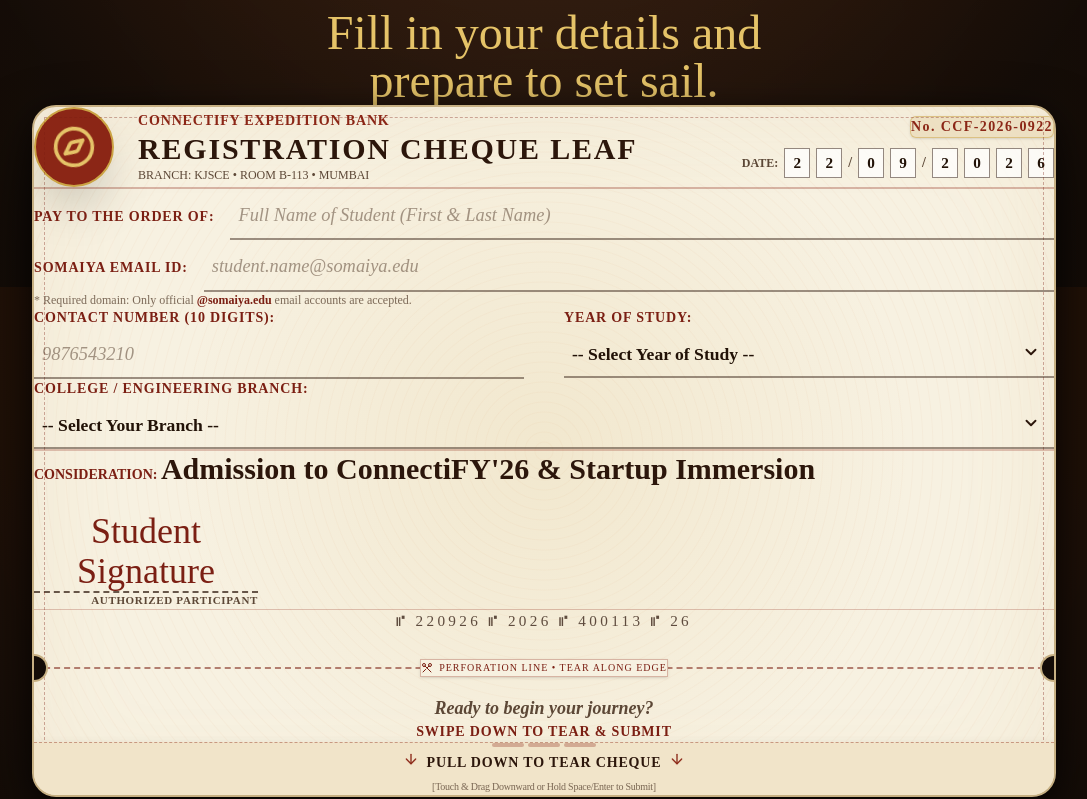
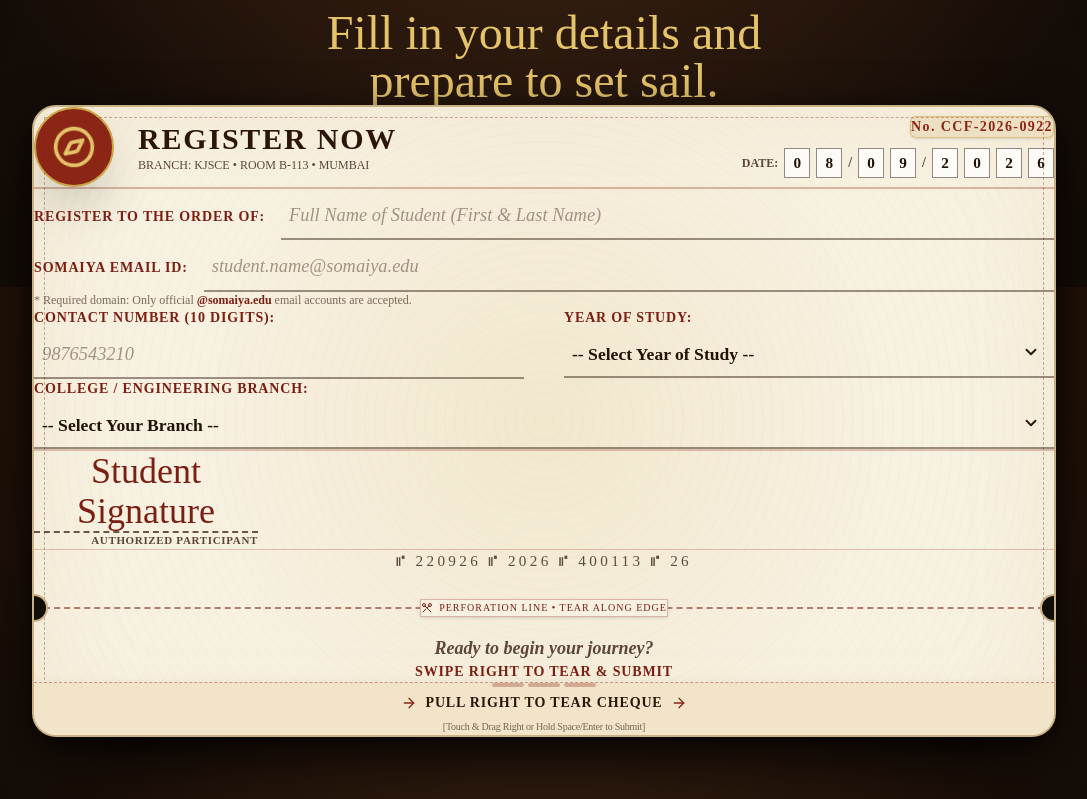
Before and after one commit to creatorofC-gif/BB-REG-new, a React (Vite) app: page / in a window 1280 px wide. Shown: the part 2113-2912 px from the top of the page, without its empty margins (96-1183 px from the left). Built offline with nearby package versions, Linux system fonts and the light colour scheme; a web font is replaced by a local one.

Commit message:
fixed formating

```diff
--- a/src/components/ChequeForm.jsx
+++ b/src/components/ChequeForm.jsx
@@ -1,4 +1,4 @@
-import React, { useState, useRef } from "react";
+import React, { useEffect, useRef, useState } from "react";
 import {
   CheckCircle2,
   AlertCircle,
@@ -22,6 +22,20 @@ export function ChequeForm({ onSubmit, isSubmitting, serverError }) {
   const [errors, setErrors] = useState({});
   const [touched, setTouched] = useState({});
   const [shakeError, setShakeError] = useState(false);
+  const [currentDate, setCurrentDate] = useState(() => new Date());
+
+  // Keep the cheque date current, including if the page remains open overnight.
+  useEffect(() => {
+    const updateDate = () => setCurrentDate(new Date());
+    const intervalId = window.setInterval(updateDate, 60_000);
+    return () => window.clearInterval(intervalId);
+  }, []);
+
+  const dateDigits = [
+    String(currentDate.getDate()).padStart(2, "0"),
+    String(currentDate.getMonth() + 1).padStart(2, "0"),
+    String(currentDate.getFullYear())
+  ];
 
   // Field refs for auto-focus on error
   const nameRef = useRef(null);
@@ -156,11 +170,8 @@ export function ChequeForm({ onSubmit, isSubmitting, serverError }) {
                 <Compass className="w-8 h-8 sm:w-11 sm:h-11 animate-compass" />
               </div>
               <div>
-                <div className="text-xs sm:text-sm font-cinzel font-bold text-[#8B2616] tracking-widest uppercase">
-                  CONNECTIFY EXPEDITION BANK
-                </div>
                 <div className="text-xl sm:text-3xl font-cinzel font-black tracking-wide text-[#2C160B]">
-                  REGISTRATION CHEQUE LEAF
+                  REGISTER NOW
                 </div>
                 <div className="text-xs text-[#5C4736] font-mono mt-1">
                   BRANCH: KJSCE • ROOM B-113 • MUMBAI
@@ -174,19 +185,18 @@ export function ChequeForm({ onSubmit, isSubmitting, serverError }) {
                 No. CCF-2026-0922
               </div>
 
-              {/* Date Boxes (22 / 09 / 2026) */}
+              {/* Live date boxes (DD / MM / YYYY) */}
               <div className="flex items-center gap-1.5 mt-1">
                 <span className="text-xs font-mono font-bold text-[#5C4736] mr-1">DATE:</span>
-                <span className="date-box">2</span>
-                <span className="date-box">2</span>
+                <span className="date-box">{dateDigits[0][0]}</span>
+                <span className="date-box">{dateDigits[0][1]}</span>
                 <span className="text-sm font-bold text-[#5C4736]">/</span>
-                <span className="date-box">0</span>
-                <span className="date-box">9</span>
+                <span className="date-box">{dateDigits[1][0]}</span>
+                <span className="date-box">{dateDigits[1][1]}</span>
                 <span className="text-sm font-bold text-[#5C4736]">/</span>
-                <span className="date-box">2</span>
-                <span className="date-box">0</span>
-                <span className="date-box">2</span>
-                <span className="date-box">6</span>
+                {dateDigits[2].split("").map((digit, index) => (
+                  <span className="date-box" key={index}>{digit}</span>
+                ))}
               </div>
             </div>
           </div>
@@ -201,7 +211,7 @@ export function ChequeForm({ onSubmit, isSubmitting, serverError }) {
                   htmlFor="fullName"
                   className="font-cinzel text-xs sm:text-sm font-bold text-[#7B1F13] tracking-wider shrink-0"
                 >
-                  PAY TO THE ORDER OF:
+                  REGISTER TO THE ORDER OF:
                 </label>
                 <div className="flex-1 relative">
                   <input
@@ -370,15 +380,8 @@ export function ChequeForm({ onSubmit, isSubmitting, serverError }) {
               )}
             </div>
 
-            {/* CHEQUE CONSIDERATION & SIGNATURE */}
+            {/* Signature */}
             <div className="pt-6 border-t-2 border-[#8B2616]/25 flex flex-wrap items-center justify-between gap-6 text-xs sm:text-sm text-[#5C4736]">
-              <div>
-                <span className="font-mono font-bold text-[#7B1F13]">CONSIDERATION: </span>
-                <span className="font-cursive text-2xl sm:text-3xl font-bold text-[#2C160B] block sm:inline mt-1 sm:mt-0">
-                  Admission to ConnectiFY'26 & Startup Immersion
-                </span>
-              </div>
-
               {/* Signature Area */}
               <div className="text-right ml-auto">
                 <div className="w-56 border-b-2 border-dashed border-[#2C160B]/70 pb-1 text-center font-calligraphy text-3xl sm:text-4xl text-[#7B1F13]">
--- a/src/components/TearToSubmit.jsx
+++ b/src/components/TearToSubmit.jsx
@@ -1,16 +1,16 @@
 import React, { useState, useRef, useEffect } from "react";
-import { ArrowDown, Scissors } from "lucide-react";
+import { ArrowRight, Scissors } from "lucide-react";
 
 export function TearToSubmit({ onTearComplete, isSubmitting, isValid, onValidateBeforeTear }) {
-  const [dragY, setDragY] = useState(0);
+  const [dragX, setDragX] = useState(0);
   const [isDragging, setIsDragging] = useState(false);
   const [isTorn, setIsTorn] = useState(false);
   const [keyHoldProgress, setKeyHoldProgress] = useState(0);
-  const dragStartYRef = useRef(0);
+  const dragStartXRef = useRef(0);
   const keyIntervalRef = useRef(null);
   const containerRef = useRef(null);
 
-  const TEAR_THRESHOLD = 95; // Pixels of downward drag required to trigger tear
+  const TEAR_THRESHOLD = 95; // Pixels of rightward drag required to trigger tear
 
   // Handle Drag Start (Mouse or Touch)
   const handlePointerDown = (e) => {
@@ -26,27 +26,27 @@ export function TearToSubmit({ onTearComplete, isSubmitting, isValid, onValidate
     }
 
     setIsDragging(true);
-    dragStartYRef.current = e.clientY || (e.touches && e.touches[0].clientY) || 0;
+    dragStartXRef.current = e.clientX || (e.touches && e.touches[0].clientX) || 0;
   };
 
   // Handle Pointer Move
   const handlePointerMove = (e) => {
     if (!isDragging || isSubmitting || isTorn) return;
 
-    const currentY = e.clientY || (e.touches && e.touches[0].clientY) || 0;
-    const deltaY = currentY - dragStartYRef.current;
+    const currentX = e.clientX || (e.touches && e.touches[0].clientX) || 0;
+    const deltaX = currentX - dragStartXRef.current;
 
-    if (deltaY > 0) {
+    if (deltaX > 0) {
       // Apply slight damping resistance
-      const dampedY = Math.min(deltaY * 0.85, TEAR_THRESHOLD + 25);
-      setDragY(dampedY);
+      const dampedX = Math.min(deltaX * 0.85, TEAR_THRESHOLD + 25);
+      setDragX(dampedX);
 
       // Check if threshold reached
-      if (dampedY >= TEAR_THRESHOLD) {
+      if (dampedX >= TEAR_THRESHOLD) {
         triggerTear();
       }
     } else {
-      setDragY(0);
+      setDragX(0);
     }
   };
 
@@ -54,7 +54,7 @@ export function TearToSubmit({ onTearComplete, isSubmitting, isValid, onValidate
   const triggerTear = () => {
     setIsDragging(false);
     setIsTorn(true);
-    setDragY(TEAR_THRESHOLD + 30);
+    setDragX(TEAR_THRESHOLD + 30);
 
     // Haptic feedback
     if (typeof window !== "undefined" && navigator.vibrate) {
@@ -110,7 +110,7 @@ export function TearToSubmit({ onTearComplete, isSubmitting, isValid, onValidate
     const handleGlobalMouseUp = () => {
       if (isDragging) {
         setIsDragging(false);
-        setDragY(0);
+        setDragX(0);
       }
     };
     window.addEventListener("mouseup", handleGlobalMouseUp);
@@ -122,7 +122,7 @@ export function TearToSubmit({ onTearComplete, isSubmitting, isValid, onValidate
     };
   }, [isDragging]);
 
-  const tearPercentage = Math.min(100, Math.round((dragY / TEAR_THRESHOLD) * 100));
+  const tearPercentage = Math.min(100, Math.round((dragX / TEAR_THRESHOLD) * 100));
 
   return (
     <div
@@ -150,7 +150,7 @@ export function TearToSubmit({ onTearComplete, isSubmitting, isValid, onValidate
           Ready to begin your journey?
         </p>
         <p className="font-cinzel text-xs sm:text-sm font-bold text-[#7B1F13] tracking-widest mt-0.5">
-          SWIPE DOWN TO TEAR & SUBMIT
+          SWIPE RIGHT TO TEAR & SUBMIT
         </p>
       </div>
 
@@ -160,7 +160,7 @@ export function TearToSubmit({ onTearComplete, isSubmitting, isValid, onValidate
           isDragging ? "cursor-grabbing duration-75" : "cursor-grab duration-300"
         } ${isTorn ? "animate-torn-away pointer-events-none" : ""}`}
         style={{
-          transform: `translateY(${dragY}px) ${dragY > 0 ? `rotate(${dragY * 0.04}deg)` : ''}`,
+          transform: `translateX(${dragX}px) ${dragX > 0 ? `rotate(${dragX * 0.01}deg)` : ''}`,
           backgroundColor: isDragging ? "#EEDDBB" : "#F1E4C9",
           boxShadow: isDragging ? "0 15px 30px rgba(44, 22, 11, 0.35)" : "0 4px 12px rgba(44, 22, 11, 0.12)"
         }}
@@ -168,7 +168,7 @@ export function TearToSubmit({ onTearComplete, isSubmitting, isValid, onValidate
         onTouchStart={handlePointerDown}
         tabIndex={0}
         role="button"
-        aria-label="Swipe down or hold Enter to tear cheque and submit registration"
+        aria-label="Swipe right or hold Enter to tear cheque and submit registration"
         onKeyDown={handleKeyDown}
         onKeyUp={handleKeyUp}
       >
@@ -182,19 +182,19 @@ export function TearToSubmit({ onTearComplete, isSubmitting, isValid, onValidate
           </div>
 
           <div className="flex items-center justify-center gap-2 mt-1">
-            <ArrowDown className={`w-4 h-4 text-[#8B2616] ${isDragging ? "scale-125" : "animate-bounce"}`} />
+            <ArrowRight className={`w-4 h-4 text-[#8B2616] ${isDragging ? "scale-125" : "animate-pulse"}`} />
             <span className="font-cinzel text-xs sm:text-sm font-bold tracking-widest text-[#2C160B]">
               {isDragging
                 ? `TEARING... ${tearPercentage}%`
                 : isSubmitting
                   ? "PROCESSING CHEQUE..."
-                  : "PULL DOWN TO TEAR CHEQUE"}
+                  : "PULL RIGHT TO TEAR CHEQUE"}
             </span>
-            <ArrowDown className={`w-4 h-4 text-[#8B2616] ${isDragging ? "scale-125" : "animate-bounce"}`} />
+            <ArrowRight className={`w-4 h-4 text-[#8B2616] ${isDragging ? "scale-125" : "animate-pulse"}`} />
           </div>
 
           {/* Progress bar indication when dragging or holding key */}
-          {(dragY > 0 || keyHoldProgress > 0) && (
+          {(dragX > 0 || keyHoldProgress > 0) && (
             <div className="w-48 h-1.5 bg-[#DFC99E] rounded-full overflow-hidden mt-1 border border-[#8B2616]/20">
               <div
                 className="h-full bg-gradient-to-r from-[#D4621E] to-[#7B1F13] transition-all"
@@ -205,7 +205,7 @@ export function TearToSubmit({ onTearComplete, isSubmitting, isValid, onValidate
 
           {/* Accessible hint */}
           <span className="text-[10px] text-[#5C4736]/80 font-mono tracking-tight mt-0.5">
-            [Touch & Drag Downward or Hold Space/Enter to Submit]
+            [Touch & Drag Right or Hold Space/Enter to Submit]
           </span>
         </div>
       </div>
--- a/src/index.css
+++ b/src/index.css
@@ -467,9 +467,9 @@ body::after {
 }
 
 @keyframes tearSeparate {
-  0% { transform: translateY(0) rotate(0deg); opacity: 1; }
-  40% { transform: translateY(22px) rotate(1.5deg); opacity: 0.95; }
-  100% { transform: translateY(90px) rotate(4deg); opacity: 0; }
+  0% { transform: translateX(0) rotate(0deg); opacity: 1; }
+  40% { transform: translateX(22px) rotate(0.5deg); opacity: 0.95; }
+  100% { transform: translateX(90px) rotate(1.5deg); opacity: 0; }
 }
 
 .animate-torn-away {
```
